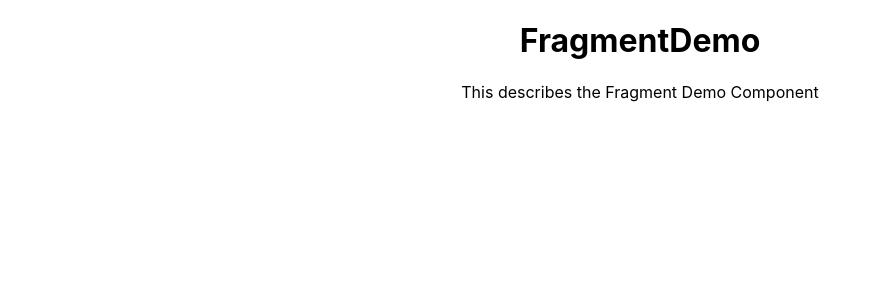
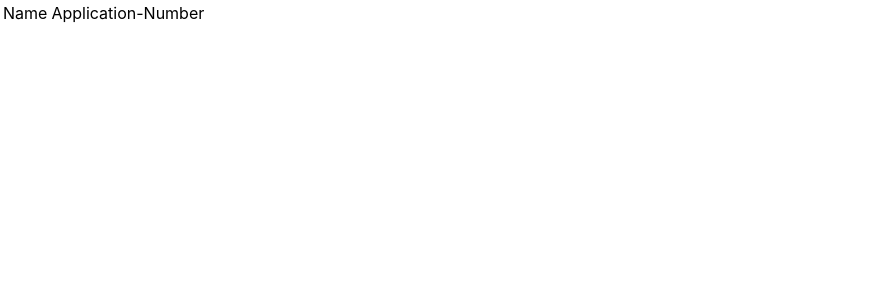
Before and after one commit to yashlad27/react_crash, a React (Create React App) app: page / in a window 1280 px wide. Shown: the top 300 px of the page, without its empty margins (0-878 px from the left). Built offline with nearby package versions, Linux system fonts and the light colour scheme.

Commit message:
Use of React.Fragment

```diff
--- a/src/App.js
+++ b/src/App.js
@@ -16,12 +16,15 @@
 // import styles from './appStyles.module.css';
 // import Form from './components/Form';
 // import LifeCycleA from './components/LifeCycleA';
-import FragmentDemo from './components/FragmentDemo';
+// import FragmentDemo from './components/FragmentDemo';
+import Table from './components/Table';
 
 function App() {
   return (
     <div className="App">
-      <FragmentDemo />
+      <Table />
+
+      {/* <FragmentDemo /> */}
 
       {/* <LifeCycleA /> */}
 
--- /dev/null
+++ b/src/components/Columns.js
@@ -0,0 +1,24 @@
+import React from 'react'
+
+function Columns() {
+
+    const items = []
+
+  return (
+    <React.Fragment>
+        {
+            items.map( item => (
+                <React.Fragment key={item.id}>
+                    <h1>Title</h1>
+                    <p>{item.title}</p>
+                </React.Fragment>
+
+            ))
+        }
+        <td>Name</td>
+        <td>Application-Number</td>
+    </React.Fragment>
+  )
+}
+
+export default Columns
--- a/src/components/FragmentDemo.js
+++ b/src/components/FragmentDemo.js
@@ -3,8 +3,8 @@
 function FragmentDemo() {
   return (
     <React.Fragment>
-    <h1>FragmentDemo</h1>
-    <p>This describes the Fragment Demo Component</p>
+        <h1>FragmentDemo</h1>
+        <p>This describes the Fragment Demo Component</p>
     </React.Fragment>
   )
 }
--- /dev/null
+++ b/src/components/Table.js
@@ -0,0 +1,17 @@
+import React from 'react'
+import Columns from './Columns'
+
+function Table() {
+  return (
+
+    <table>
+        <tbody>
+            <tr>
+                <Columns />
+            </tr>
+        </tbody>
+    </table>
+  )
+}
+
+export default Table
```
